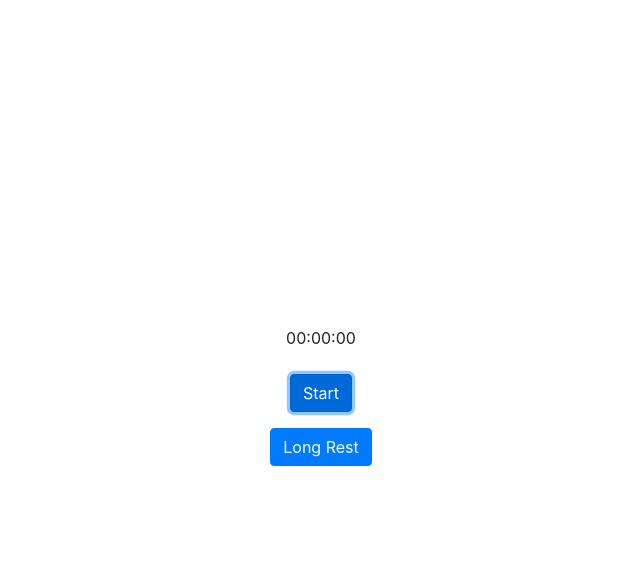
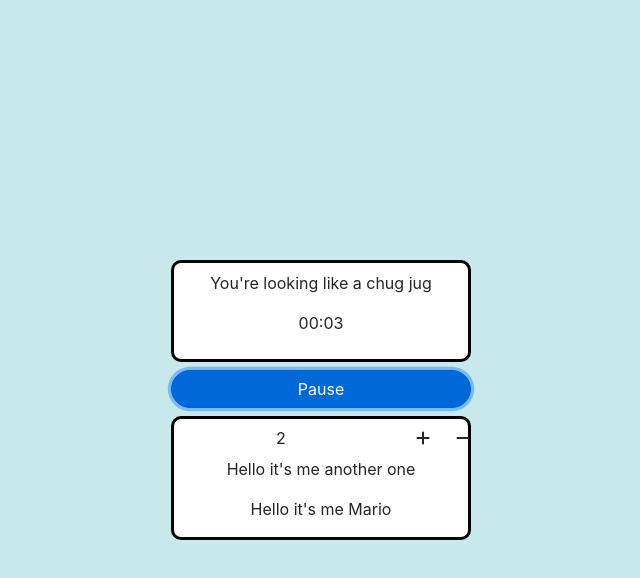
Before and after one commit to tanshiyu1999/pomodoro-clock, a plain HTML site: page index.html in a window 1280 px wide. Both pictures are taken after a click on the button "Start". Shown: the whole page, without its empty margins (319-959 px from the left). Drawn offline with nearby package versions, Linux system fonts and the light colour scheme.

Commit message:
Pomodoro App, Clock, cycle prototype completed.

```diff
--- a/index.css
+++ b/index.css
@@ -1,3 +1,27 @@
 html, body {
   height: 100%;
 }
+
+#background-color {
+  background-color: #c8e8eb;
+}
+
+#timer {
+  width: 300px;
+  border: 3px solid black;
+  border-radius: 10px;
+  background-color: white;
+}
+
+#customization {
+  width: 300px;
+  border: 3px solid black;
+  border-radius: 10px;
+  background-color: white;
+}
+
+#start-pause {
+  width: 300px;
+  border-radius: 20px;
+
+}
--- a/index.html
+++ b/index.html
@@ -12,14 +12,35 @@
     <!-- Bootstrap CSS -->
     <link rel="stylesheet" href="https://stackpath.bootstrapcdn.com/bootstrap/4.5.0/css/bootstrap.min.css" integrity="sha384-9aIt2nRpC12Uk9gS9baDl411NQApFmC26EwAOH8WgZl5MYYxFfc+NcPb1dKGj7Sk" crossorigin="anonymous">
 
+    <!-- Font Awesome -->
+    <script src="https://kit.fontawesome.com/c6b66b74b0.js" crossorigin="anonymous"></script>
+
+    <!-- title -->
     <title>Pomodoro Timer</title>
   </head>
   <body>
-    <div class="h-100">
-      <div class="d-flex flex-column h-100 justify-content-center align-items-center">
-        <p class="timer">00:00:00</p>
-        <button type="button" class="btn btn-primary m-2" name="start-pause">Start</button>
-        <button type="button" class="btn btn-primary m-2" name="button">Long Rest</button>
+    <div id="background-color" class="d-flex h-100 justify-content-center align-items-center">
+      <div class="d-flex flex-column ">
+        <div id="timer" class="p-2">
+          <p class="text-center">You're looking like a chug jug</p>
+          <p id="clock" class="timer text-center">00:10</p>
+        </div>
+        <div class="text-center">
+          <button id="start-pause" onclick="main()" type="button" class="btn btn-primary my-2" name="start-pause">Start</button>
+        </div>
+        <div id="customization" class="text-center">
+          <div class="row">
+            <p id="cycle-left" class="m-auto">2</p>
+            <button type="button" onclick="cycleUp()" class="btn btn-xs" name="plus"><i class="fas fa-plus"></i></button>
+            <button type="button" onclick="cycleDown()" class="btn btn-xs" name="minus"><i class="fas fa-minus"></i></button>
+          </div>
+          <div class="">
+            <p>Hello it's me another one</p>
+          </div>
+          <div class="">
+            <p>Hello it's me Mario</p>
+          </div>
+        </div>
       </div>
     </div>
 
--- a/index.js
+++ b/index.js
@@ -0,0 +1,85 @@
+//default values
+let time = 5;
+let running = false;
+let cycleLeft = 2;
+
+//computed values
+
+//placeholders
+const clock_p = document.getElementById('clock');
+const button_button = document.getElementById('start-pause');
+const cycleLeft_p = document.getElementById('cycle-left');
+let myCountdown;
+let nextActivity; //SHORT BREAK, LONG BREAK, POMODORO TIME
+
+// starting the timer -> goes into checker
+const run = () => {
+  button_button.innerHTML = "Pause"
+  running = true;
+  myCountdown = window.setInterval(countdown, 1000);
+  nextActivity = "SHORT BREAK";
+
+  // The code to display the time.
+  function countdown() {
+    --time;
+    let seconds = time % 60;
+    let secondsInMinutes = (time - seconds) / 60;
+    let minutes = secondsInMinutes % 60;
+    let hours = (secondsInMinutes - minutes) / 60;
+    let secondsStr = seconds.toString().padStart(2, '0');
+    let minutesStr = minutes.toString().padStart(2, '0');
+    clock_p.innerHTML = `${minutesStr}:${secondsStr}`;
+
+    // Check whether still have cycles left.
+    if (time == 0) {
+      window.clearInterval(myCountdown)
+      cycle();
+    }
+  }
+}
+
+// pausing the pomodoro clock
+const stopRunning = () => {
+  button_button.innerHTML = "Resume"
+  running = false;
+  window.clearInterval(myCountdown);
+}
+
+// determine whether to run the code again ->
+const cycle = () => {
+  if (cycleLeft == 1) {
+    console.log('bye')
+    window.clearInterval(myCountdown);
+  }
+  cycleLeft--;
+  time = 6;
+  cycleLeft_p.innerHTML = cycleLeft;
+  run();
+}
+
+// Taking a break
+const rest = () => {
+  nextActivity = "POMODORO TIME"
+
+}
+
+// run at the start
+const main = () => {
+  clock_p.innerHTML;
+  if (running == false) {
+    run();
+  } else if (running == true) {
+    stopRunning();
+  }
+}
+
+//Cycle up
+const cycleUp = () => {
+  cycleLeft++;
+  cycleLeft_p.innerHTML = cycleLeft;
+}
+
+const cycleDown = () => {
+  cycleLeft--;
+  cycleLeft_p.innerHTML = cycleLeft;
+}
```
